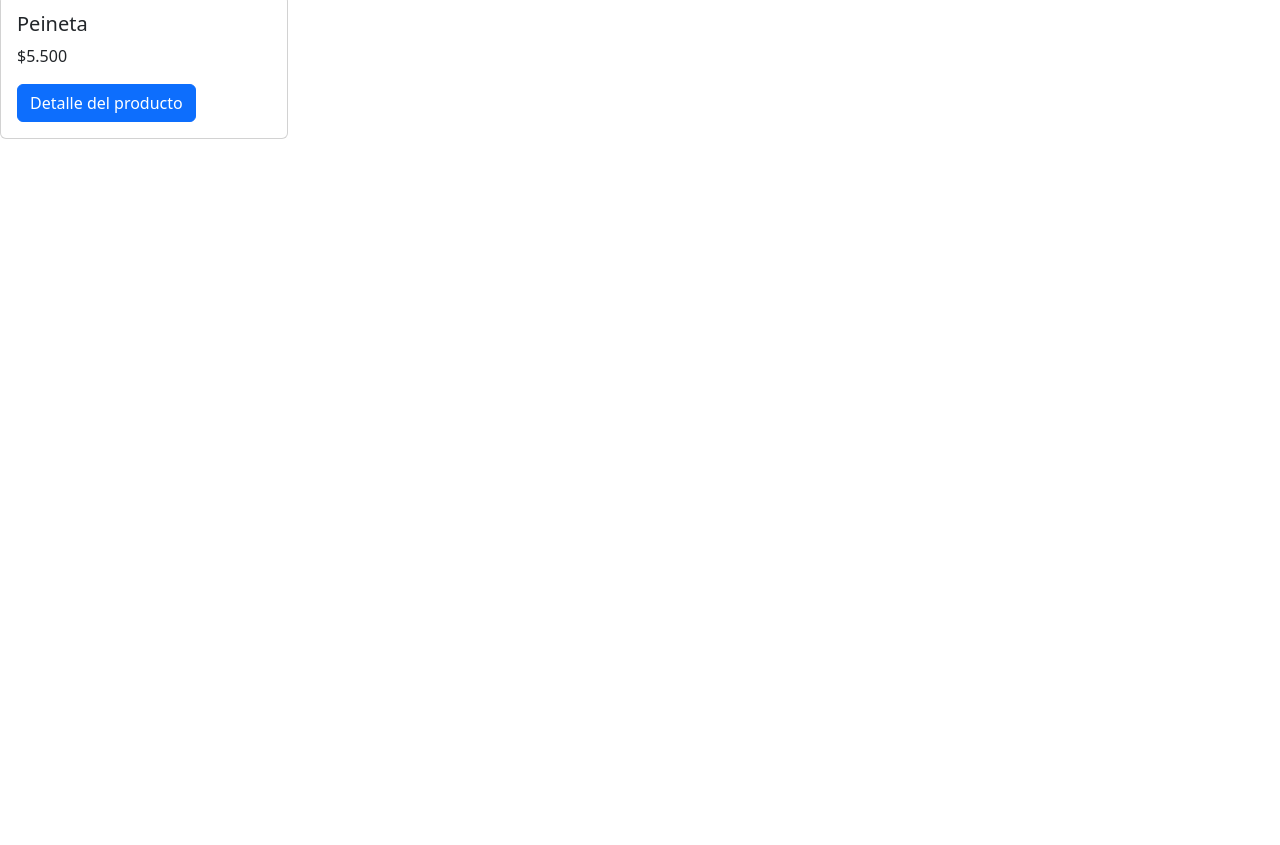
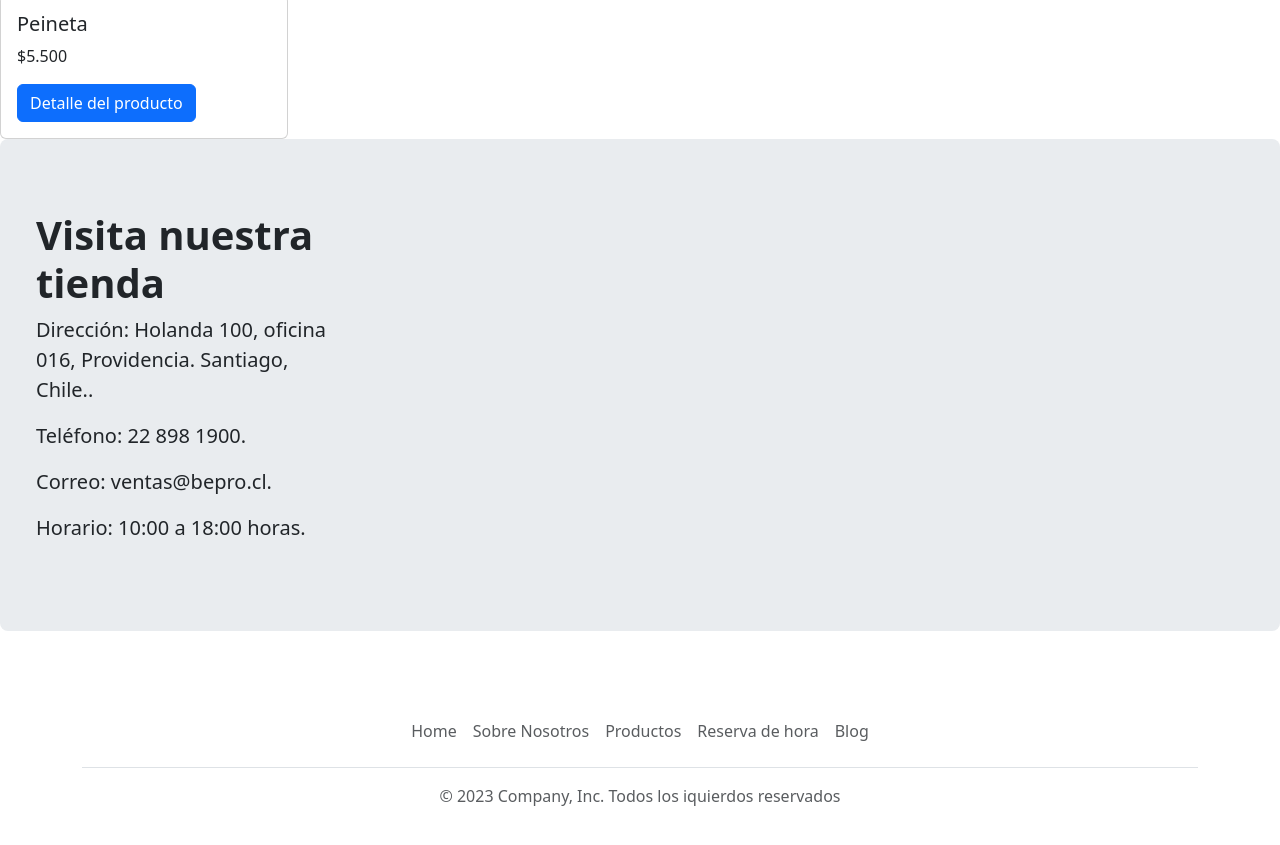
Before and after one commit to Sebamellam/proyecto4, a React (Vite) app: page /proyecto4 in a window 1280 px wide. Shown: the part 1560-2405 px from the top of the page. Before the commit the page ends 1699 px from the top, so only its background shows below. Built offline with nearby package versions, Linux system fonts and the light colour scheme.

Commit message:
se agregan mas componentes y se reparan rutas

```diff
--- a/src/App.jsx
+++ b/src/App.jsx
@@ -6,6 +6,7 @@ import { Products } from "./routes/Products"
 import { Agenda } from "./routes/Agenda"
 import { Blog } from "./routes/Blog"
 import { ProductDetail } from "./routes/ProductDetail"
+import { Footer } from "./components/Footer"
 
 
 function App() {
@@ -21,6 +22,7 @@ function App() {
         <Route path="/proyecto4/blog" element={<Blog />} />
         <Route path="/proyecto4/products/:sku" element={<ProductDetail />} />
       </Routes>
+      <Footer/>
     </>
 
   )
--- a/src/components/Footer.jsx
+++ b/src/components/Footer.jsx
@@ -1,11 +1,12 @@
 import React from 'react'
-import "./footer.css"
 
-export const Footer = () => <footer className="page-footer font-small blue pt-4">
+export const Footer = () =>
+    <footer className="page-footer font-small blue pt-4">
         <div className="container">
             <footer className="py-3 my-4">
                 <ul className="nav justify-content-center border-bottom pb-3 mb-3">
                     <li className="nav-item"><a href="#" className="nav-link px-2 text-body-secondary">Home</a></li>
+                    <li className="nav-item"><a href="#" className="nav-link px-2 text-body-secondary">Sobre Nosotros</a></li>
                     <li className="nav-item"><a href="#" className="nav-link px-2 text-body-secondary">Productos</a></li>
                     <li className="nav-item"><a href="#" className="nav-link px-2 text-body-secondary">Reserva de hora</a></li>
                     <li className="nav-item"><a href="#" className="nav-link px-2 text-body-secondary">Blog</a></li>
--- /dev/null
+++ b/src/components/Info.jsx
@@ -0,0 +1,17 @@
+import React from 'react'
+
+export const Info = () => {
+  return (
+    <div className="info">
+        <div className="p-4 mb-3 bg-body-secondary rounded-3">
+          <div className="container-fluid py-5">
+            <h1 className="col-md-3 display-6 fw-bold">Visita nuestra tienda</h1>
+            <p className="col-md-3 fs-5">Dirección: Holanda 100, oficina 016, Providencia. Santiago, Chile..</p>
+            <p className="col-md-3 fs-5">Teléfono: 22 898 1900.</p>
+            <p className="col-md-3 fs-5">Correo: ventas@bepro.cl.</p>
+            <p className="col-md-3 fs-5">Horario: 10:00 a 18:00 horas.</p>
+          </div>
+        </div>
+    </div>
+  )
+}
--- a/src/routes/Home.jsx
+++ b/src/routes/Home.jsx
@@ -1,11 +1,14 @@
+import { Footer } from "../components/Footer"
+import { Info } from "../components/Info"
 import { Jumbotron } from "../components/Jumbotron"
 import { Products } from "../components/Productos"
 
 export const Home = () => {
   return (
     <>
-     <Jumbotron/>
+    <Jumbotron/>
     <Products/>
+    <Info/>
     </>
 
   )
```
Lines whose indentation alone changed are shown as unchanged.
